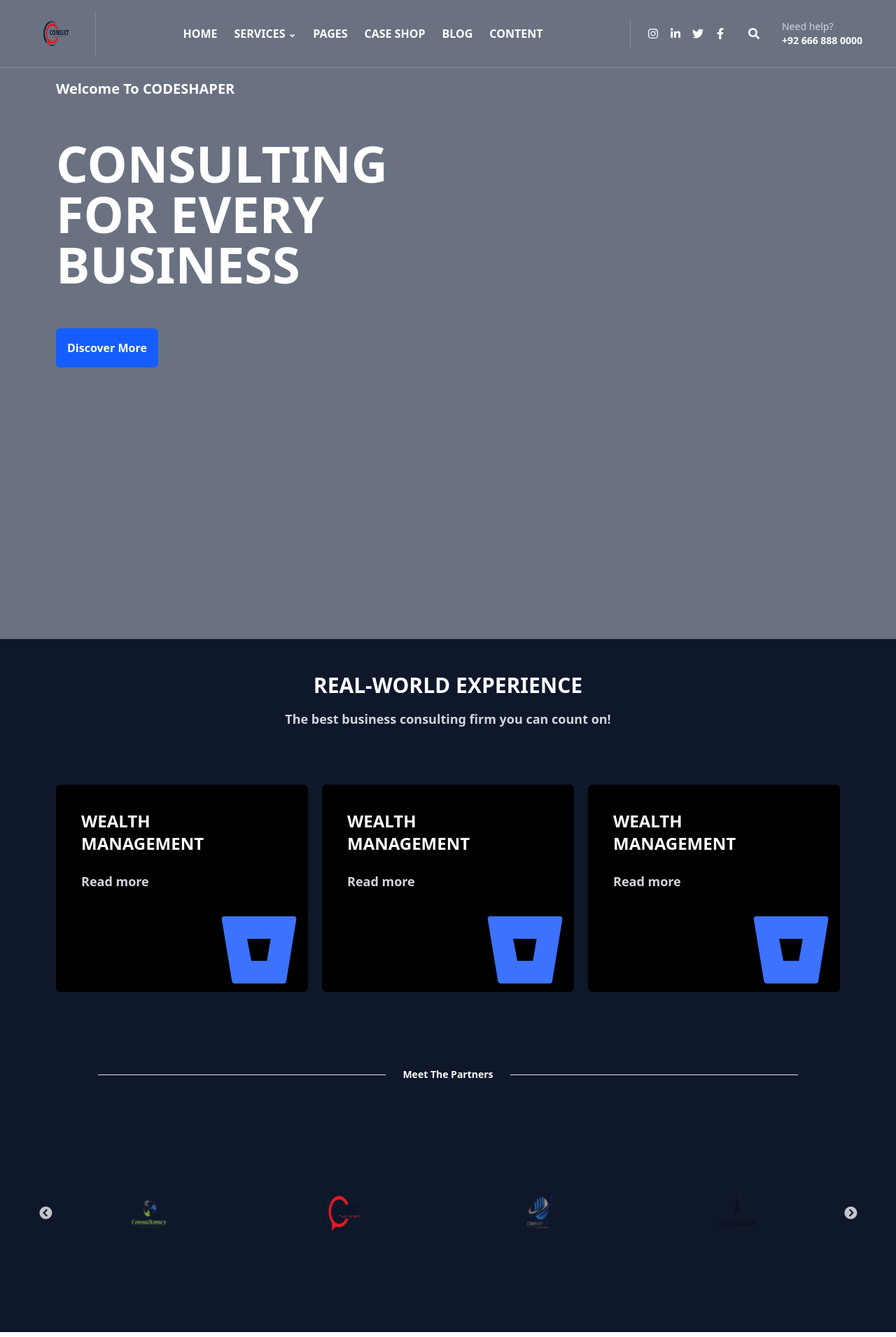
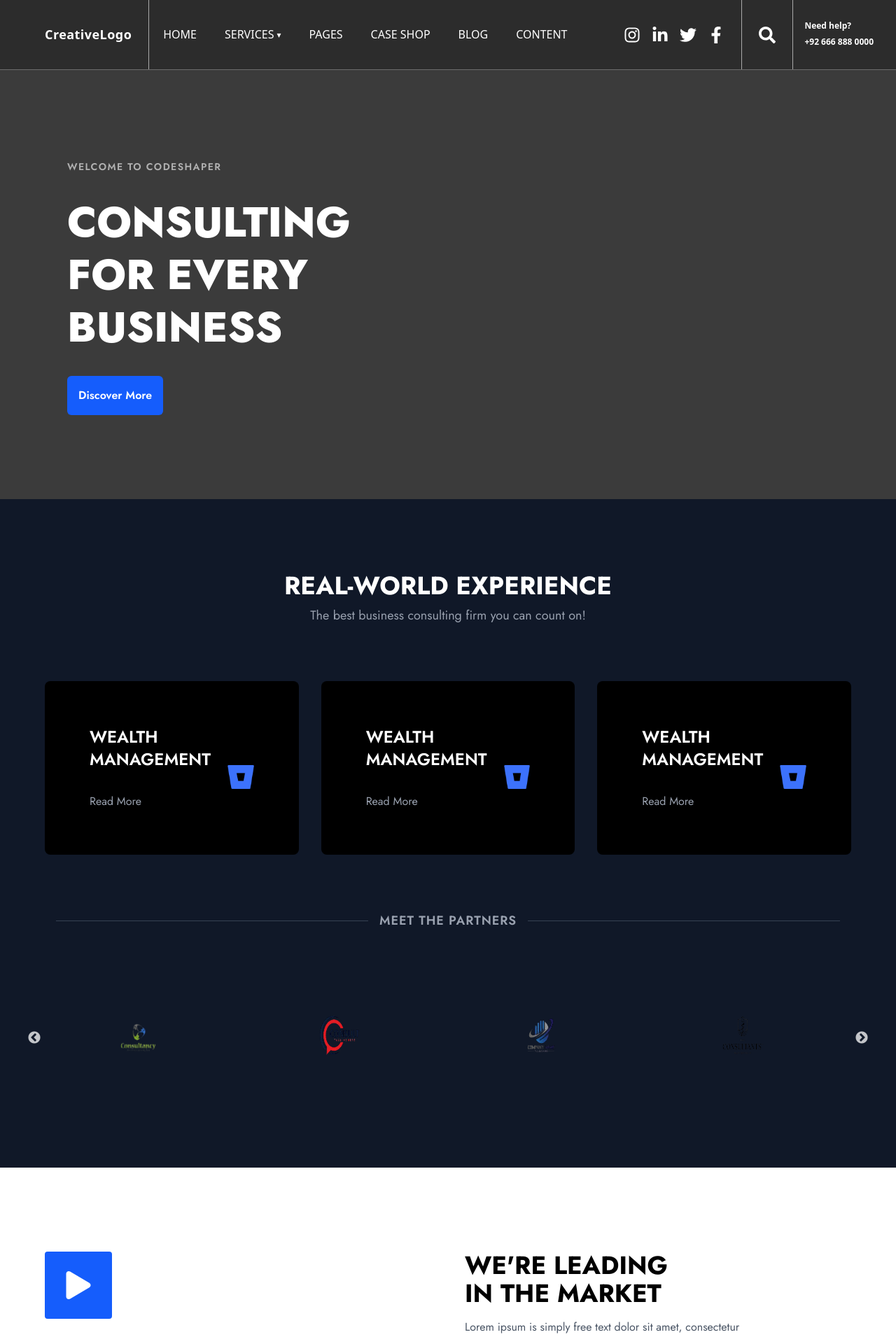
Before and after one commit to Gabbyy345/CODSHAPER, a React (Vite) app: page / in a window 1280 px wide. Shown: the top 1910 px of the page at 70% size. Built offline with nearby package versions, Linux system fonts and the light colour scheme.

Commit message:
Correction of Pages

```diff
--- a/index.html
+++ b/index.html
@@ -3,7 +3,7 @@
   <head>
     <meta charset="UTF-8" />
     <link rel="icon" type="image/svg+xml" href="/vite.svg" />
-    <link href="https://fonts.googleapis.com/css2?family=Jost:wght@400;500;600;700&display=swap" rel="stylesheet">
+    <link rel="stylesheet" href="https://fonts.googleapis.com/css2?family=Jost:wght@100;200;300;400;500;600;700;800;900&display=swap" rel="stylesheet">
     <link href="/src/index.css" rel="stylesheet">
     <meta name="viewport" content="width=device-width, initial-scale=1.0" />
     <title>CODESHAPER</title>
--- a/src/App.jsx
+++ b/src/App.jsx
@@ -13,7 +13,7 @@ import Footer from './Component/Footer/Footer'
 
 const App = () => {
   return (
-    <div >
+    <div style={{fontFamily: 'Jost', fontWeight: '400'}} >
       <div className='bg-gray-500 text-white font-semibold '>
       <Navbar />
       <Heropage/>
@@ -51,7 +51,7 @@ const App = () => {
 }
 
 export default App
-// import React from 'react';
+
 // import { BrowserRouter as Router, Routes, Route } from 'react-router-dom';
 // import Navbar from './Component/Navbar';
 // import Heropage from './Pages/Heropage';
--- a/src/Component/Navbar.jsx
+++ b/src/Component/Navbar.jsx
@@ -1,177 +1,75 @@
-
-import { useState } from "react";
+import React, { useState } from "react";
 import { FaInstagram, FaLinkedinIn, FaTwitter, FaFacebookF, FaSearch, FaBars, FaTimes } from "react-icons/fa";
-import logo from '../assets/logo/Navlogo.png'
-
 
 export default function Navbar() {
   const [isOpen, setIsOpen] = useState(false);
 
   return (
-    <header className="bg-gray-500 text-white w-full">
-      <div className="flex justify-between items-center px-4 md:px-12 py-4 border-b border-white/20">
-
-        {/* Left: Logo */}
-        <div className="border-r border-white/20 pr-6">
-        <img src={logo} alt="Logo" className='w-16 h-16' />
+    <header className="bg-[#2c2c2c] text-white w-full font-sans">
+      <nav className="max-w-[1920px] mx-auto flex items-center h-[100px] text-sm border-b border-white/30 px-4">
+        {/* Logo */}
+        <div className="h-full flex items-center pr-6 border-r border-white/60">
+          <span className="text-[18px] font-semibold tracking-wide ml-4 md:ml-12">CreativeLogo</span>
         </div>
-
-        {/* Center: Nav Links (Desktop) */}
-        <nav className="hidden lg:flex gap-6 px-6">
-
-          <a href="#" className="hover:text-blue-400">HOME</a>
-          <a href="#" className="hover:text-blue-400 flex items-center gap-1">SERVICES <span className="text-sm">⌄</span></a>
-          <a href="#" className="hover:text-blue-400">PAGES</a>
-          <a href="#" className="hover:text-blue-400">CASE SHOP</a>
-          <a href="#" className="hover:text-blue-400">BLOG</a>
-          <a href="#" className="hover:text-blue-400">CONTENT</a>
-        </nav>
-
-        {/* Right: Icons + Contact */}
-        <div className="hidden lg:flex items-center border-l border-white/20 pl-6 gap-4">
-        <a href='https://www.instagram.com'>
-         <FaInstagram className="hover:text-blue-400 cursor-pointer" />
-          </a>
-          <a href='https://www.linkedin.com'>
-          <FaLinkedinIn className="hover:text-blue-400 cursor-pointer" />
-          </a>
-          <a href='https://www.twitter.com'>
-          <FaTwitter className="hover:text-blue-400 cursor-pointer" />
-          </a>
-          <a href='https://www.facebook.com'>
-          <FaFacebookF className="hover:text-blue-400 cursor-pointer" />
-          </a>
-
-          <FaSearch className="ml-4 hover:text-blue-400 cursor-pointer" />
-
-
-          <div className="ml-4 text-sm">
-            <p className="text-gray-300 font-medium">Need help?</p>
-            <p className="font-bold">+92 666 888 0000</p>
+        {/* Desktop Nav */}
+        <ul className="hidden md:flex items-center h-full ml-2 space-x-4">
+          <li className="h-full px-3 flex items-center hover:text-blue-400 cursor-pointer uppercase lg:text-[16px] font-medium">Home</li>
+          <li className="h-full px-3 flex items-center hover:text-blue-400 cursor-pointer uppercase lg:text-[16px] font-medium">
+            Services<span className="ml-1 text-xs">▾</span>
+          </li>
+          <li className="h-full px-3 flex items-center hover:text-blue-400 cursor-pointer uppercase lg:text-[16px] font-medium">Pages</li>
+          <li className="h-full px-3 flex items-center hover:text-blue-400 cursor-pointer uppercase lg:text-[16px] font-medium">Case Shop</li>
+          <li className="h-full px-3 flex items-center hover:text-blue-400 cursor-pointer uppercase lg:text-[16px] font-medium">Blog</li>
+          <li className="h-full px-3 flex items-center hover:text-blue-400 cursor-pointer uppercase lg:text-[16px] font-medium">Content</li>
+        </ul>
+        <div className="flex-grow"></div>
+        {/* Desktop Icons */}
+        <div className="hidden md:flex items-center h-full">
+          <div className="flex items-center space-x-4 px-6 h-full border-r border-white/60">
+            <FaInstagram className="cursor-pointer hover:text-pink-400 text-2xl" />
+            <FaLinkedinIn className="cursor-pointer hover:text-blue-500 text-2xl" />
+            <FaTwitter className="cursor-pointer hover:text-blue-400 text-2xl" />
+            <FaFacebookF className="cursor-pointer hover:text-blue-700 text-2xl" />
+          </div>
+          <div className="flex items-center px-6 h-full border-r border-white/60">
+            <FaSearch className="cursor-pointer hover:text-gray-300 text-2xl" />
+          </div>
+          <div className="flex flex-col items-start text-[12px] font-semibold px-4">
+            <p className="leading-3 mb-2">Need help?</p>
+            <p className="text-white">+92 666 888 0000</p>
           </div>
         </div>
-
-        {/* Mobile: Hamburger */}
-        <button className="lg:hidden ml-auto" onClick={() => setIsOpen(!isOpen)}>
-          {isOpen ? <FaTimes size={22} /> : <FaBars size={22} />}
-        </button>
-      </div>
-
+        {/* Mobile Hamburger */}
+        <div className="md:hidden pl-4 text-2xl cursor-pointer" onClick={() => setIsOpen(!isOpen)}>
+          {isOpen ? <FaTimes /> : <FaBars />}
+        </div>
+      </nav>
       {/* Mobile Menu */}
       {isOpen && (
-        <div className="lg:hidden flex flex-col bg-[#3A3A3A] px-6 py-4 gap-4 text-sm border-t border-white/20">
-          <a href="#">HOME</a>
-          <a href="#">SERVICES</a>
-          <a href="#">PAGES</a>
-          <a href="#">CASE SHOP</a>
-          <a href="#">BLOG</a>
-          <a href="#">CONTENT</a>
+        <div className="md:hidden bg-[#232323] px-4 py-6 space-y-4 border-b border-white/20 animate-fade-in-down">
+          <ul className="flex flex-col space-y-2">
+            <li className="hover:text-blue-400 cursor-pointer uppercase font-medium">Home</li>
+            <li className="hover:text-blue-400 cursor-pointer uppercase font-medium flex items-center">
+              Services <span className="ml-1 text-xs">▾</span>
+            </li>
+            <li className="hover:text-blue-400 cursor-pointer uppercase font-medium">Pages</li>
+            <li className="hover:text-blue-400 cursor-pointer uppercase font-medium">Case Shop</li>
+            <li className="hover:text-blue-400 cursor-pointer uppercase font-medium">Blog</li>
+            <li className="hover:text-blue-400 cursor-pointer uppercase font-medium">Content</li>
+          </ul>
           <div className="flex gap-4 mt-4">
-            <a href='https://www.instagram.com'> <FaInstagram /></a>
-             <a href='https://www.linkedin.com'><FaLinkedinIn /></a>
-            <a href='https://www.twitter.com'> <FaTwitter /></a>
-            <a href='https://www.facebook.com'>   <FaFacebookF /></a>
-            <FaSearch />
+            <FaInstagram className="hover:text-pink-400 text-xl" />
+            <FaLinkedinIn className="hover:text-blue-500 text-xl" />
+            <FaTwitter className="hover:text-blue-400 text-xl" />
+            <FaFacebookF className="hover:text-blue-700 text-xl" />
+            <FaSearch className="hover:text-gray-300 text-xl" />
           </div>
-          <div className="text-xs mt-2">
-            <p className="text-gray-300">Need help?</p>
-            <p>+92 666 888 0000</p>
+          <div className="flex flex-col items-start text-xs font-semibold mt-4">
+            <p className="leading-3 mb-2 text-gray-300">Need help?</p>
+            <p className="text-white">+92 666 888 0000</p>
           </div>
-
-          <hr className="w-full gray-200" />
         </div>
-
       )}
     </header>
   );
 }
-
-
-// import { useState } from "react";
-// import { NavLink } from "react-router-dom";
-// import { FaInstagram, FaLinkedinIn, FaTwitter, FaFacebookF, FaSearch, FaBars, FaTimes } from "react-icons/fa";
-// import logo from '../assets/logo/Navlogo.png';
-
-// export default function Navbar() {
-//   const [isOpen, setIsOpen] = useState(false);
-
-//   return (
-//     <header className="bg-gray-500 text-white w-full sticky top-0 z-50">
-//       <div className="flex justify-between items-center px-4 md:px-12 py-4 border-b border-white/20">
-
-//         {/* Left: Logo */}
-//         <div className="border-r border-white/20 pr-6">
-//           <img src={logo} alt="Logo" className="w-16 h-16" />
-//         </div>
-
-//         {/* Center: Nav Links (Desktop) */}
-//         <nav className="hidden lg:flex gap-6 px-6">
-//           <NavLink to="/" className={({ isActive }) => isActive ? "text-blue-500 font-bold" : "hover:text-blue-400"}>HOME</NavLink>
-//           <div className="relative group">
-//             <NavLink to="/" className="hover:text-blue-400 flex items-center gap-1">
-//               SERVICES <span className="text-sm">⌄</span>
-//             </NavLink>
-//             <div className="absolute hidden group-hover:block bg-white text-black shadow-lg mt-2">
-//               <NavLink to="/" className="block px-4 py-2 hover:bg-gray-200">Service 1</NavLink>
-//               <NavLink to="/" className="block px-4 py-2 hover:bg-gray-200">Service 2</NavLink>
-//             </div>
-//           </div>
-//           <NavLink to="/" className={({ isActive }) => isActive ? "text-blue-500 font-bold" : "hover:text-blue-400"}>PAGES</NavLink>
-//           <NavLink to="/" className={({ isActive }) => isActive ? "text-blue-500 font-bold" : "hover:text-blue-400"}>CASE SHOP</NavLink>
-//           <NavLink to="/" className={({ isActive }) => isActive ? "text-blue-500 font-bold" : "hover:text-blue-400"}>BLOG</NavLink>
-//           <NavLink to="/" className={({ isActive }) => isActive ? "text-blue-500 font-bold" : "hover:text-blue-400"}>CONTENT</NavLink>
-//         </nav>
-
-//         {/* Right: Icons + Contact */}
-//         <div className="hidden lg:flex items-center border-l border-white/20 pl-6 gap-4">
-//           <a href="https://www.instagram.com">
-//             <FaInstagram className="hover:text-blue-400 cursor-pointer" />
-//           </a>
-//           <a href="https://www.linkedin.com">
-//             <FaLinkedinIn className="hover:text-blue-400 cursor-pointer" />
-//           </a>
-//           <a href="https://www.twitter.com">
-//             <FaTwitter className="hover:text-blue-400 cursor-pointer" />
-//           </a>
-//           <a href="https://www.facebook.com">
-//             <FaFacebookF className="hover:text-blue-400 cursor-pointer" />
-//           </a>
-//           <FaSearch className="ml-4 hover:text-blue-400 cursor-pointer" />
-//           <div className="ml-4 text-sm">
-//             <p className="text-gray-300 font-medium">Need help?</p>
-//             <p className="font-bold">+92 666 888 0000</p>
-//           </div>
-//         </div>
-
-//         {/* Mobile: Hamburger */}
-//         <button className="lg:hidden ml-auto" onClick={() => setIsOpen(!isOpen)}>
-//           {isOpen ? <FaTimes size={22} /> : <FaBars size={22} />}
-//         </button>
-//       </div>
-
-//       {/* Mobile Menu */}
-//       {isOpen && (
-//         <div className="lg:hidden flex flex-col bg-[#3A3A3A] px-6 py-4 gap-4 text-sm border-t border-white/20">
-//           <NavLink to="/" onClick={() => setIsOpen(false)}>HOME</NavLink>
-//           <NavLink to="/experience" onClick={() => setIsOpen(false)}>SERVICES</NavLink>
-//           <NavLink to="/market" onClick={() => setIsOpen(false)}>PAGES</NavLink>
-//           <NavLink to="/case-studies" onClick={() => setIsOpen(false)}>CASE SHOP</NavLink>
-//           <NavLink to="/blog" onClick={() => setIsOpen(false)}>BLOG</NavLink>
-//           <NavLink to="/content" onClick={() => setIsOpen(false)}>CONTENT</NavLink>
-//           <div className="flex gap-4 mt-4">
-//             <FaInstagram />
-//             <FaLinkedinIn />
-//             <FaTwitter />
-//             <FaFacebookF />
-//             <FaSearch />
-//           </div>
-//           <div className="text-xs mt-2">
-//             <p className="text-gray-300">Need help?</p>
-//             <p>+92 666 888 0000</p>
-//           </div>
-//           <hr className="w-full gray-200" />
-//         </div>
-//       )}
-//     </header>
-//   );
-// }
--- a/src/Pages/Experencepage.jsx
+++ b/src/Pages/Experencepage.jsx
@@ -4,70 +4,70 @@ import Carousel from './Carousel';
 
 const Experencepage = () => {
   return (
-    <div className="bg-slate-900 text-white font-semibold p-12 px-4 sm:px-8 md:px-12 lg:px-20">
-    <div>
-      <h1 className="text-2xl sm:text-3xl font-bold mb-4 flex items-center justify-center font-jost text-white gap-2 text-center">
-        REAL-WORLD EXPERIENCE
-      </h1>
-      <p className="text-sm sm:text-lg text-gray-300 flex items-center justify-center font-jost text-center">
+   <section className="bg-gray-900 text-white py-16 px-4 sm:px-6 md:px-8 lg:px-16">
+  <div className="max-w-7xl mx-auto text-center">
+    <h2 className="text-2xl sm:text-4xl font-bold mb-2 mt-10">REAL-WORLD EXPERIENCE</h2>
+    <p className="text-base sm:text-lg text-gray-400 mb-20">
       The best business consulting firm you can count on!
     </p>
+    <div className="grid grid-cols-1 sm:grid-cols-2 md:grid-cols-3 gap-6 md:gap-8 mt-10">
+      {/* Card 1 */}
+      <div className="bg-black rounded-lg p-6 sm:p-8 md:p-16 flex flex-col sm:flex-row sm:items-start sm:justify-between h-full text-center sm:text-left">
+        <div className="flex-1">
+          <h3 className="text-xs sm:text-xl md:text-2xl font-semibold mb-1 lg:mb-6">WEALTH MANAGEMENT</h3>
+          <p className="text-sm sm:text-base text-gray-400 lg:mt-8">Read More</p>
         </div>
-
-
-      {/* Cards Section */}
-      <div className="flex flex-col sm:flex-row gap-5 py-10">
-        <div className="bg-black text-white font-semibold h-[296px] w-full sm:w-[467px] mt-10 rounded-md p-4">
-         <div className='p-5'>
-         <h1 className="text-xl sm:text-2xl font-bold mb-6 font-jost text-white text-center sm:text-left">
-            WEALTH <br /> MANAGEMENT
-          </h1>
-          <p className="text-sm sm:text-lg text-gray-300 font-jost text-center  sm:text-left">Read more</p>
-         </div>
-          <div className="flex items-center justify-center sm:justify-end mt-4">
-            <img src={logo} alt="Logo" />
+        <div className="mt-10 sm:mt-0 sm:ml-6 flex justify-center sm:justify-end">
+          <img
+            src={logo}
+            alt="WEALTH MANAGEMENT"
+            className="w-full max-w-[40px] sm:max-w-[80px] md:max-w-[100px] h-auto object-contain lg:mt-14"
+          />
         </div>
       </div>
-
-        <div className="bg-black text-white font-semibold h-[296px] w-full sm:w-[467px] mt-10 rounded-md p-4">
-          <div className='p-5'>
-          <h1 className="text-xl sm:text-2xl font-bold mb-6 font-jost  text-white text-center sm:text-left">
-            WEALTH <br /> MANAGEMENT
-          </h1>
-          <p className="text-sm sm:text-lg text-gray-300 font-jost text-center sm:text-left">Read more</p>
+      {/* Card 2 */}
+      <div className="bg-black rounded-lg p-6 sm:p-8 md:p-16 flex flex-col sm:flex-row sm:items-start sm:justify-between h-full text-center sm:text-left">
+        <div className="flex-1">
+          <h3 className="text-xs sm:text-xl md:text-2xl font-semibold mb-1 lg:mb-6">WEALTH MANAGEMENT</h3>
+          <p className="text-sm sm:text-base text-gray-400 lg:mt-8">Read More</p>
         </div>
-          <div className="flex items-center justify-center sm:justify-end mt-4">
-            <img src={logo} alt="Logo" />
+        <div className="mt-10 sm:mt-0 sm:ml-6 flex justify-center sm:justify-end">
+          <img
+            src={logo}
+            alt="WEALTH MANAGEMENT"
+            className="w-full max-w-[40px] sm:max-w-[80px] md:max-w-[100px] h-auto object-contain lg:mt-14"
+          />
         </div>
       </div>
-
-        <div className="bg-black text-white font-semibold h-[296px] w-full sm:w-[467px] mt-10 rounded-md p-4">
-          <div className='p-5'>
-          <h1 className="text-xl sm:text-2xl font-bold mb-6 font-jost  text-white text-center sm:text-left">
-            WEALTH <br /> MANAGEMENT
-          </h1>
-          <p className="text-sm sm:text-lg text-gray-300 font-jost text-center sm:text-left">Read more</p>
+      {/* Card 3 */}
+      <div className="bg-black rounded-lg p-6 sm:p-8 md:p-16 flex flex-col sm:flex-row sm:items-start sm:justify-between h-full text-center sm:text-left">
+        <div className="flex-1">
+          <h3 className="text-xs sm:text-xl md:text-2xl font-semibold mb-1 lg:mb-6">WEALTH MANAGEMENT</h3>
+          <p className="text-sm sm:text-base text-gray-400 lg:mt-8">Read More</p>
         </div>
-          <div className="flex items-center justify-center sm:justify-end mt-4">
-            <img src={logo} alt="Logo"  />
+        <div className="mt-10 sm:mt-0 sm:ml-6 flex justify-center sm:justify-end">
+          <img
+            src={logo}
+            alt="WEALTH MANAGEMENT"
+            className="w-full max-w-[40px] sm:max-w-[80px] md:max-w-[100px] h-auto object-contain lg:mt-14"
+          />
         </div>
       </div>
     </div>
-
-      {/* Carousel Section */}
-            <div>
-            <div className="flex gap-2 items-center justify-center px-15 py-15 my-2 font-jost">
-                <hr className="w-[500px] md:w-[500px] border-gray-200" />
-                <h1 className="text-sm font-bold text-center sm:mx-4 whitespace-nowrap">
-                Meet The Partners
-                </h1>
-                <hr className="w-[500px] md:w-[500px] border-gray-200" />
+    {/* Divider with text */}
+    <div className="flex items-center justify-center w-full my-8 mt-20">
+      <div className="flex-grow border-t border-gray-700 mx-4"></div>
+      <span className="text-lg font-semibold text-gray-400 uppercase tracking-wider whitespace-nowrap">
+        MEET THE PARTNERS
+      </span>
+      <div className="flex-grow border-t border-gray-700 mx-4"></div>
     </div>
-            </div>
+    {/* Carousel */}
      <div>
         <Carousel />
       </div>
   </div>
+</section>
   );
 };
 
--- a/src/Pages/Heropage.jsx
+++ b/src/Pages/Heropage.jsx
@@ -2,12 +2,12 @@ import React from 'react';
 
 const Heropage = () => {
   return (
-    <div>
-      <div className="bg-gray-500 text-white font-semibold h-screen font-jost px-4 sm:px-8 md:px-12 lg:px-20">
-        <p className="text-lg sm:text-xl mb-4 mt-4 my-2 text-center sm:text-left">
+    <div className="bg-[#3b3b3b] text-white px-6 sm:px-10 md:px-16 lg:px-24 pt-24 md:pt-32 pb-20 md:pb-28">
+      <div className='max-w-7xl mx-auto text-center lg:text-left'>
+        <p className="text-xs sm:text-sm uppercase tracking-widest text-white/60 mb-6 sm:mb-8">
           Welcome To CODESHAPER
         </p>
-        <h1 className="text-4xl sm:text-7xl md:text-6xl lg:text-7xl font-bold mb-4 flex flex-col sm:flex-row py-10 my-2 text-center sm:text-left">
+        <h1 class="text-2xl sm:text-4xl md:text-5xl lg:text-6xl font-extrabold leading-tight mb-6 sm:mb-8">
           CONSULTING <br className="hidden sm:block" /> FOR EVERY <br className="hidden sm:block" /> BUSINESS
         </h1>
         <div className="flex flex-col sm:flex-row gap-4 items-center sm:items-start justify-center sm:justify-start my-2">
--- a/src/Pages/Market.jsx
+++ b/src/Pages/Market.jsx
@@ -5,15 +5,15 @@ import Marketcards from './Marketcards';
 
 const Market = () => {
   return (
-    <div className="bg-white text-black font-semibold px-6 md:px-12 lg:px-20 py-10 relative pb-[100px]">
+    <div className="bg-white text-black py-20 px-6 md:mt-10 relative pb-[100px]">
 
       {/* Section Header */}
-      <div className="flex flex-col md:flex-row items-start gap-10">
+      <div className="max-w-6xl mx-auto grid md:grid-cols-2 gap-12">
 
         {/* Logo */}
-        <div className="hidden md:flex md:w-1/3 justify-start">
-          <div className='bg-blue-500 text-white text-2xl rounded p-2 w-[100px] h-[100px] flex items-center justify-center'>
-            <FaPlay />
+        <div className="hidden md:flex  justify-center  md:justify-start">
+          <div className="w-24 h-24 bg-blue-600 flex items-center justify-center rounded">
+            <FaPlay className='w-10 h-10 text-white' />
           </div>
         </div>
 
@@ -25,42 +25,42 @@ const Market = () => {
             <h1 className="font-jost text-3xl sm:text-4xl font-bold mb-4">
               WE'RE LEADING <br /> IN THE MARKET
             </h1>
-            <p className="text-gray-500 text-sm sm:text-base mb-6">
+            <p className="text-gray-600 text-[18px] sm:text-base mb-6">
               Lorem ipsum is simply free text dolor sit amet, consectetur noted adipisicing elit sed do eiusmod tempor incididunt ut labore et dolore magna aliqua lorem andhn.
             </p>
-            <p className="text-blue-600 text-sm sm:text-base font-medium">
+            <p className="text-blue-600 text-[20px] sm:text-base font-medium">
               We have 35+ years of experience. We offer marketing and consulting services
             </p>
           </div>
 
 
           {/* Progress Bars */}
-          <div className="flex flex-col gap-6">
+          <div className="space-y-4 mb-6">
 
             <div>
               <div className="w-full md:w-[400px] bg-gray-200 rounded-full h-2">
                 <div className="bg-blue-600 h-2 rounded-full" style={{ width: '88%' }}></div>
               </div>
-              <p className="text-sm font-medium mt-2">CONSULTING <span className='md:ml-60'>88%</span></p>
+              <p className="text-sm font-medium mt-2">CONSULTING</p>
             </div>
 
             <div>
               <div className="w-full md:w-[300px] bg-gray-200 rounded-full h-2">
                 <div className="bg-blue-600 h-2 rounded-full" style={{ width: '68%' }}></div>
               </div>
-              <p className="text-sm font-medium mt-2">ADVICES <span className="md:ml-30">68%</span></p>
+              <p className="text-sm font-medium mt-2">ADVICES </p>
             </div>
 
           </div>
 
           {/* Contact Section */}
-          <div className='flex items-center gap-3 mt-4'>
+          <div className='flex items-center gap-3 py-3'>
             <div className="bg-blue-50 text-blue-600 p-4 rounded-full">
               <MdOutlinePhoneInTalk size={20} />
             </div>
             <div>
               <p className="text-sm text-gray-500">Have any question? Give us a call</p>
-              <p className="text-lg font-bold">+92 666 888 0000</p>
+              <p className="text-[18px] font-bold">+92 666 888 0000</p>
             </div>
           </div>
 
```
Also changed, not shown: src/App.css (deleted, +0 -42 lines), src/Pages/Marketcards.jsx (+4 -4 lines), src/Pages/QuestionPage.jsx (+63 -54 lines), vite.config.js (+0 -34 lines), src/Pages/AboutPage.jsx (line endings or trailing spaces). Lines whose indentation alone changed are shown as unchanged.
